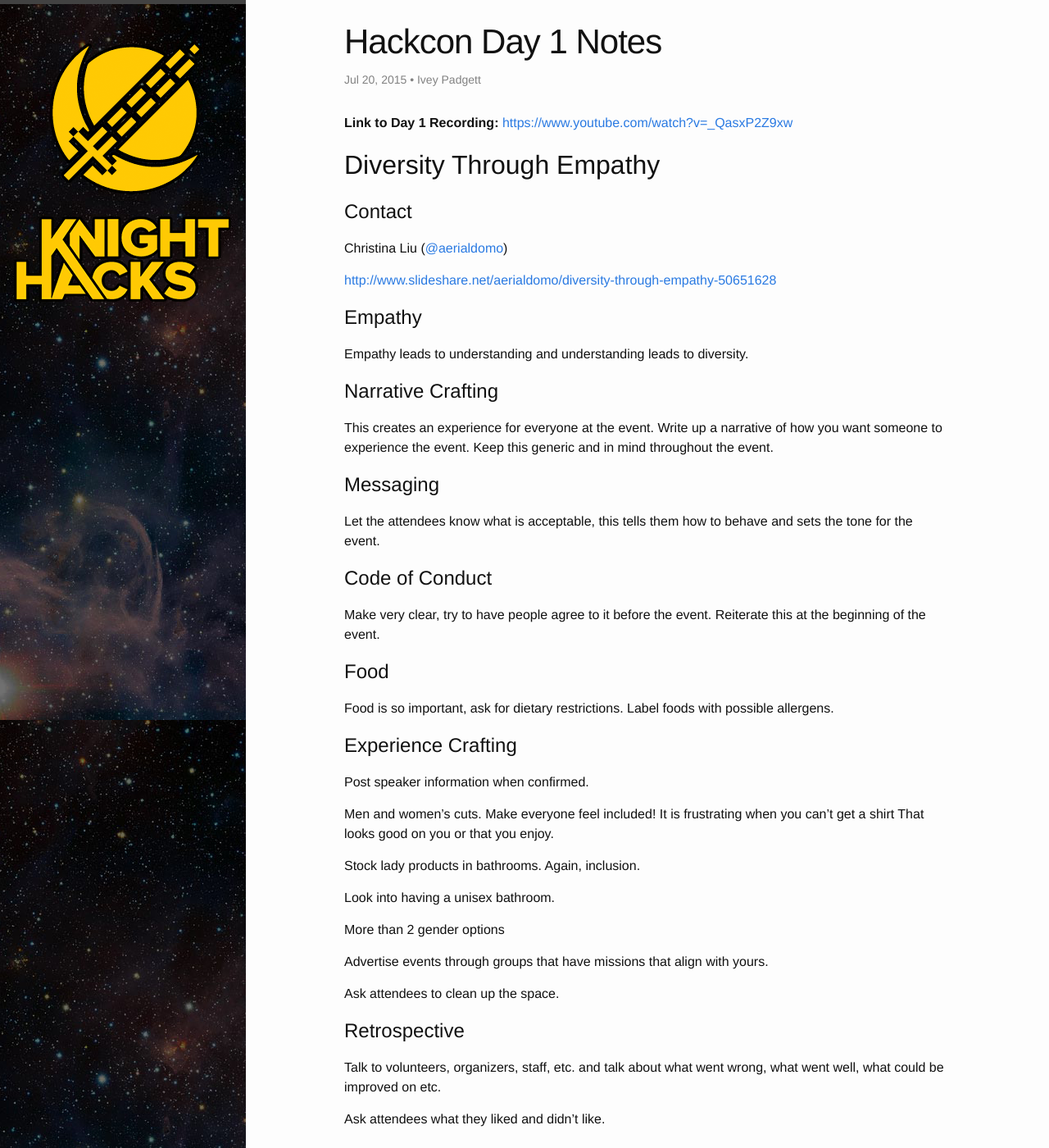
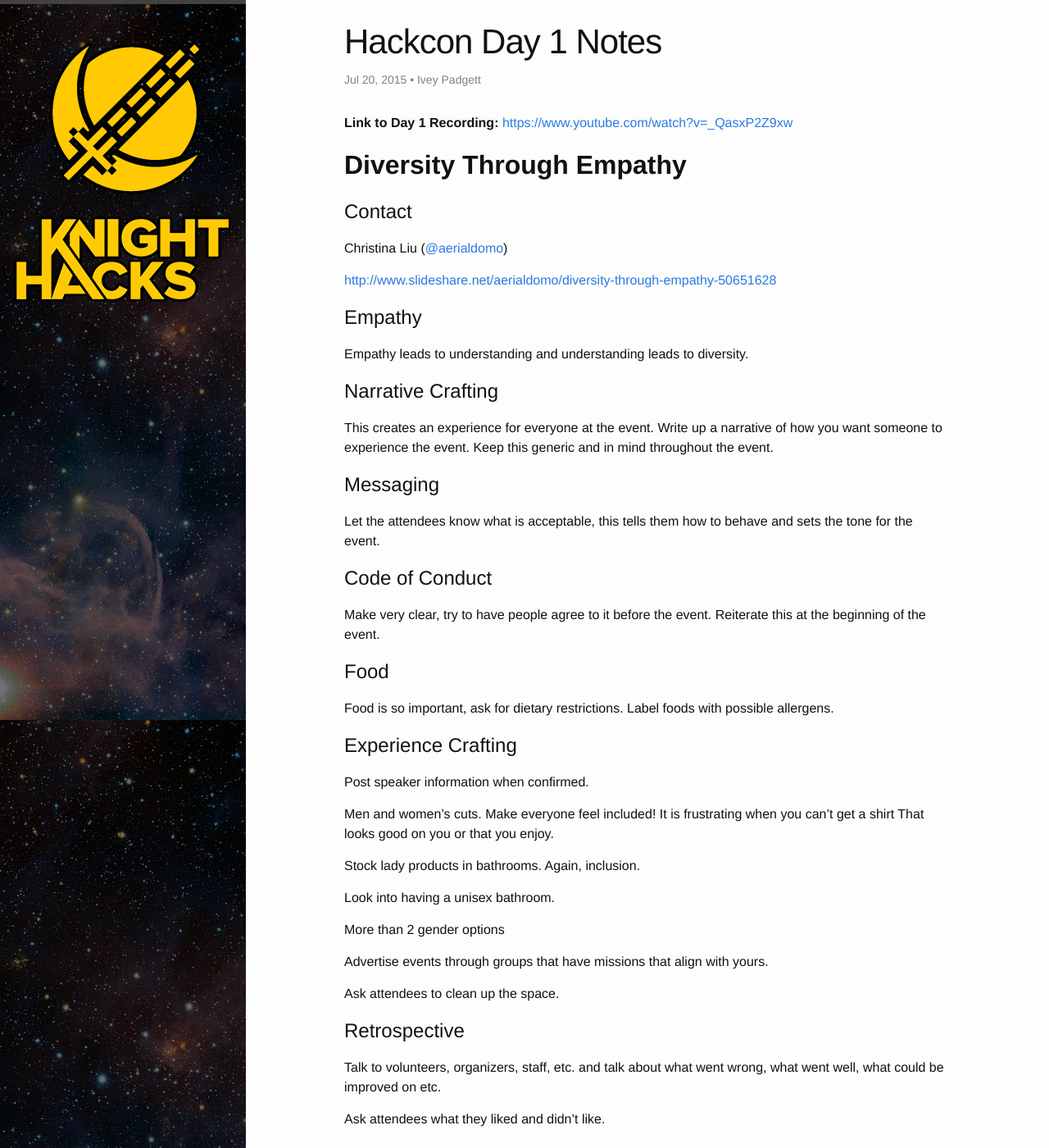
Before and after one commit to parastoo-62/blog, a Jekyll site: the page built from _posts/2015-07-20-hackcon-day-1-notes.markdown, in a window 1280 px wide and 1400 px high. Shown: the whole window at 82% size. Built offline with Jekyll 4.4.1, drawn with Linux system fonts in a browser that asks for light colours.

Commit message:
Fix jank styles

```diff
--- a/_sass/_base.scss
+++ b/_sass/_base.scss
@@ -65,13 +65,6 @@ figcaption {
  */
 ul, ol {
     margin-left: $spacing-unit;
-}
-
-li {
-    > ul,
-    > ol {
-         margin-bottom: 0;
-    }
 }
 
 
--- a/_sass/_layout.scss
+++ b/_sass/_layout.scss
@@ -222,6 +222,7 @@
 
     h1 {
         font-size: 32px;
+        font-weight: 600;
 
         @include media-query($on-laptop) {
             font-size: 28px;
```
